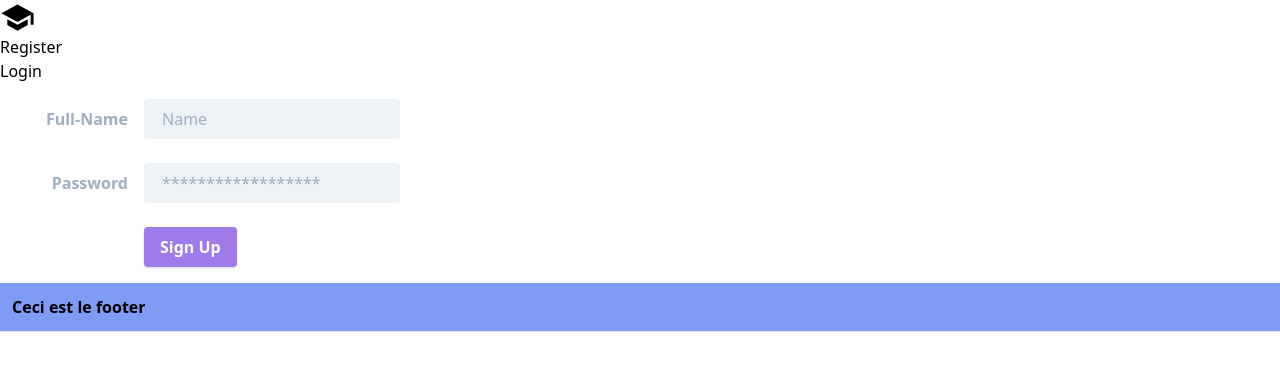
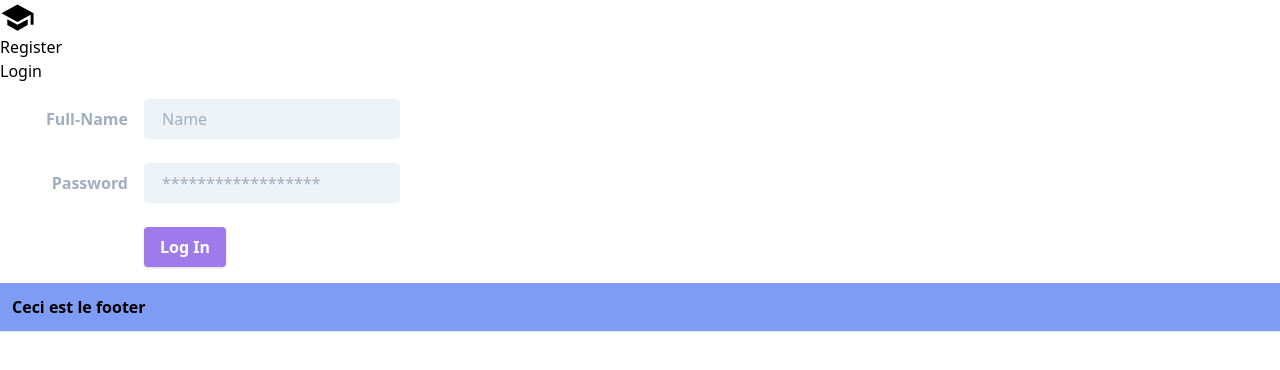
Before and after one commit to WILKmichal/catilina, a React (Create React App) app in the folder frontend/: page /Login in a window 1280 px wide. Shown: the top 370 px of the page. Built offline with nearby package versions, Linux system fonts and the light colour scheme.

Commit message:
login deplacer dans un component

```diff
--- /dev/null
+++ b/frontend/src/Components/LoginComponent.js
@@ -0,0 +1,34 @@
+import React from "react";
+
+function Login() {
+    return (
+        <div className="p-4">
+            <form className="w-full max-w-sm">
+                <div className="md:flex md:items-center mb-6">
+                    <div className="md:w-1/3">
+                        <label class="block text-gray-500 font-bold md:text-right mb-1 md:mb-0 pr-4" for="inline-full-name">Full-Name</label>
+                    </div>
+                    <div className="md:w-2/3">
+                        <input className="bg-gray-200 appearance-none border-2 border-gray-200 rounded w-full py-2 px-4 text-gray-700 leading-tight focus:outline-none focus:bg-white focus:border-purple-500" id="inline-full-name" type="text" placeholder="Name" />
+                    </div>
+                </div>
+                <div class="md:flex md:items-center mb-6">
+                    <div class="md:w-1/3">
+                        <label class="block text-gray-500 font-bold md:text-right mb-1 md:mb-0 pr-4" for="inline-password">Password</label>
+                    </div>
+                    <div class="md:w-2/3">
+                        <input class="bg-gray-200 appearance-none border-2 border-gray-200 rounded w-full py-2 px-4 text-gray-700 leading-tight focus:outline-none focus:bg-white focus:border-purple-500" id="inline-password" type="password" placeholder="******************" />
+                    </div>
+                </div>
+                <div class="md:flex md:items-center">
+                    <div class="md:w-1/3"></div>
+                    <div class="md:w-2/3">
+                        <button class="shadow bg-purple-500 hover:bg-purple-400 focus:shadow-outline focus:outline-none text-white font-bold py-2 px-4 rounded" type="button">Log In</button>
+                    </div>
+                </div>
+            </form>
+        </div>
+    )
+}
+
+export default Login
--- a/frontend/src/Views/Login.js
+++ b/frontend/src/Views/Login.js
@@ -1,33 +1,12 @@
+
 import React from "react";
+import LoginComponent from "../Components/LoginComponent"
 
-function Login() {
-    return (
-        <div className="p-4">
-            <form className="w-full max-w-sm">
-                <div className="md:flex md:items-center mb-6">
-                    <div className="md:w-1/3">
-                        <label class="block text-gray-500 font-bold md:text-right mb-1 md:mb-0 pr-4" for="inline-full-name">Full-Name</label>
-                    </div>
-                    <div className="md:w-2/3">
-                        <input className="bg-gray-200 appearance-none border-2 border-gray-200 rounded w-full py-2 px-4 text-gray-700 leading-tight focus:outline-none focus:bg-white focus:border-purple-500" id="inline-full-name" type="text" placeholder="Name" />
-                    </div>
-                </div>
-                <div class="md:flex md:items-center mb-6">
-                    <div class="md:w-1/3">
-                        <label class="block text-gray-500 font-bold md:text-right mb-1 md:mb-0 pr-4" for="inline-password">Password</label>
-                    </div>
-                    <div class="md:w-2/3">
-                        <input class="bg-gray-200 appearance-none border-2 border-gray-200 rounded w-full py-2 px-4 text-gray-700 leading-tight focus:outline-none focus:bg-white focus:border-purple-500" id="inline-password" type="password" placeholder="******************" />
-                    </div>
-                </div>
-                <div class="md:flex md:items-center">
-                    <div class="md:w-1/3"></div>
-                    <div class="md:w-2/3">
-                        <button class="shadow bg-purple-500 hover:bg-purple-400 focus:shadow-outline focus:outline-none text-white font-bold py-2 px-4 rounded" type="button">Sign Up</button>
-                    </div>
-                </div>
-            </form>
-        </div>
+function Login(){
+    return(
+     <div>
+         <LoginComponent />
+     </div>
     )
 }
 
```
